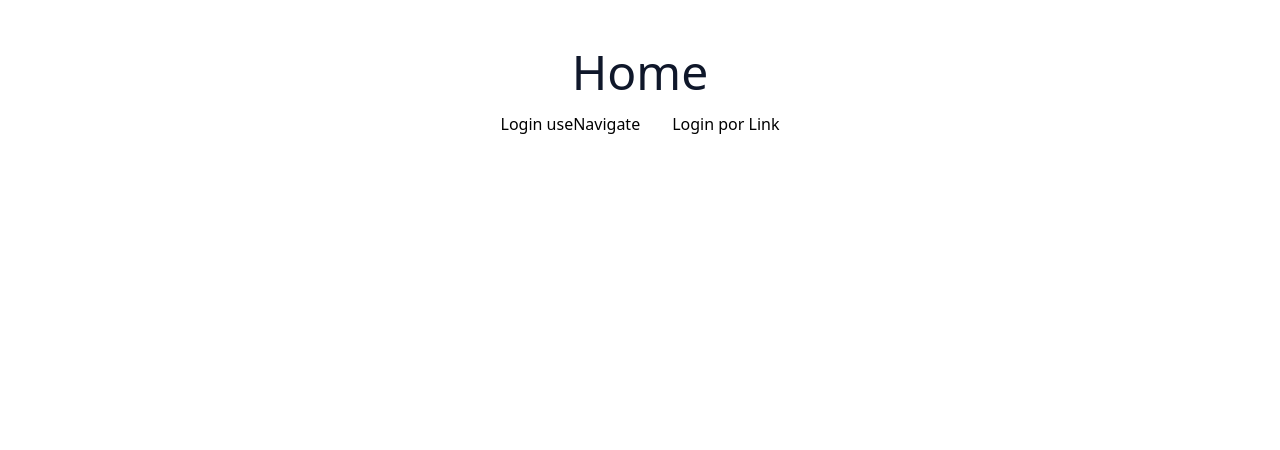
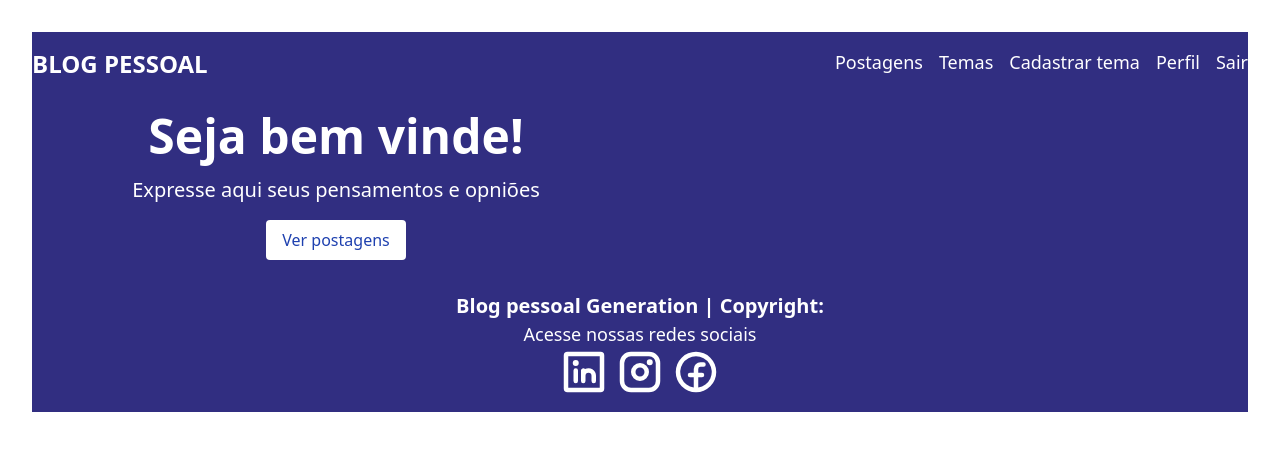
Before and after one commit to JayCesar/personalBlog_frontend, a React (Vite) app: page / in a window 1280 px wide. Shown: the top 450 px of the page. Built offline with nearby package versions, Linux system fonts and the light colour scheme.

Commit message:
@JayCesar | Update: Add part 9 (with errors)

```diff
--- a/package.json
+++ b/package.json
@@ -10,6 +10,7 @@
     "preview": "vite preview"
   },
   "dependencies": {
+    "@phosphor-icons/react": "^2.0.10",
     "react": "^18.2.0",
     "react-dom": "^18.2.0",
     "react-router-dom": "6.10.0"
--- a/src/App.tsx
+++ b/src/App.tsx
@@ -1,19 +1,16 @@
 import React from 'react';
 import './App.css';
 import Home from './paginas/home/Home';
-import { BrowserRouter, Route, Routes } from 'react-router-dom';
-import Login from './paginas/login/Login';
+import Navbar from './components/navbar/Navbar';
+import Footer from './components/footer/Footer';
+
 function App() {
   return (
     <>
-      <BrowserRouter>
-        <Routes>
-          <Route path="/" element={<Home />} />
-          <Route path="/login" element={<Login />} />
-          <Route path="/home" element={<Home />} />
-        </Routes>
-      </BrowserRouter>
+    <Navbar/>
+    <Home/>
+    <Footer/>
     </>
-  );
+);
 }
 export default App;
--- /dev/null
+++ b/src/components/footer/Footer.tsx
@@ -0,0 +1,22 @@
+import React from 'react'
+import { FacebookLogo, InstagramLogo, LinkedinLogo } from '@phosphor-icons/react'
+
+function Footer() {
+  return (
+    <>
+        <div className="flex justify-center bg-indigo-900 text-white">
+          <div className="container flex flex-col items-center py-4">
+            <p className='text-xl font-bold'>Blog pessoal Generation | Copyright: </p>
+            <p className='text-lg'>Acesse nossas redes sociais</p>
+            <div className='flex gap-2'>
+              <LinkedinLogo size={48} weight='bold' />
+              <InstagramLogo size={48} weight='bold' />
+              <FacebookLogo size={48} weight='bold' />
+            </div>
+          </div>
+        </div>
+      </>
+  )
+}
+
+export default Footer
--- /dev/null
+++ b/src/components/navbar/Navbar.tsx
@@ -0,0 +1,23 @@
+import React from 'react'
+
+function Navbar() {
+  return (
+    <>
+     <div className='w-full bg-indigo-900 text-white flex justify-center py-4'>
+          <div className="container flex justify-between text-lg">
+            <div className='text-2xl font-bold uppercase'>Blog Pessoal</div>
+
+            <div className='flex gap-4'>
+              <div className='hover:underline'>Postagens</div>
+              <div className='hover:underline'>Temas</div>
+              <div className='hover:underline'>Cadastrar tema</div>
+              <div className='hover:underline'>Perfil</div>
+              <div className='hover:underline'>Sair</div>
+            </div>
+          </div>
+        </div>
+    </>
+  )
+}
+
+export default Navbar
--- a/src/paginas/home/Home.tsx
+++ b/src/paginas/home/Home.tsx
@@ -1,26 +1,31 @@
-import { useNavigate, Link } from 'react-router-dom'
-import React from 'react'
+import React from 'react';
+// import homeLogo from '../../assets/home.png'
+import './Home.css';
 
+function Home() {
+    return (
+        <>
+        <div className="bg-indigo-900 flex justify-center">
+          <div className='container grid grid-cols-2 text-white'>
+            <div className="flex flex-col gap-4 items-center justify-center py-4">
+              <h2 className='text-5xl font-bold'>Seja bem vinde!</h2>
+              <p className='text-xl'>Expresse aqui seus pensamentos e opniões</p>
 
+              <div className="flex justify-around gap-4">
 
-const Home = () => {
-    let navigate = useNavigate()
-    return (
-
-        <div>
-            <h2 className="text-slate-900 text-5xl  m-4">Home</h2>
-            <div>
-                <button type='submit'
-                    className='hover:underline mx-4'
-                    onClick={() => { navigate('/login') }}>
-                    Login useNavigate
-                </button>
-                <Link to='/login' className='hover:underline mx-4'>Login por Link</Link>
+                <button className='rounded bg-white text-blue-800 py-2 px-4'>Ver postagens</button>
+              </div>
             </div>
 
+            <div className="flex justify-center ">
+              {/* <img src={homeLogo} alt="" className='w-2/3' /> */}
+
+            </div>
+          </div>
         </div>
 
-    )
+      </>
+    );
 }
 
-export default Home
+export default Home;
```
Also changed, not shown: 2 other files (tests, documents, lock files or other folders).
